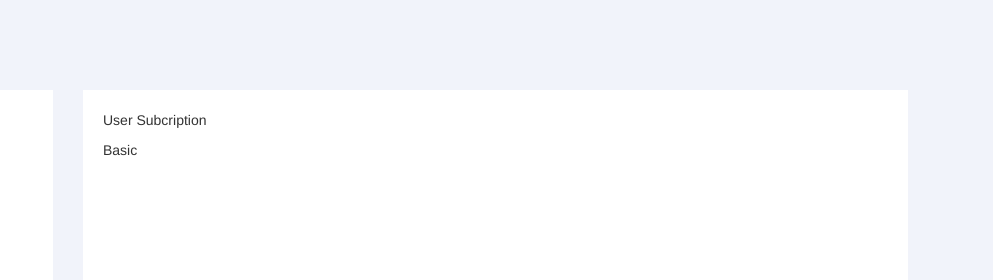
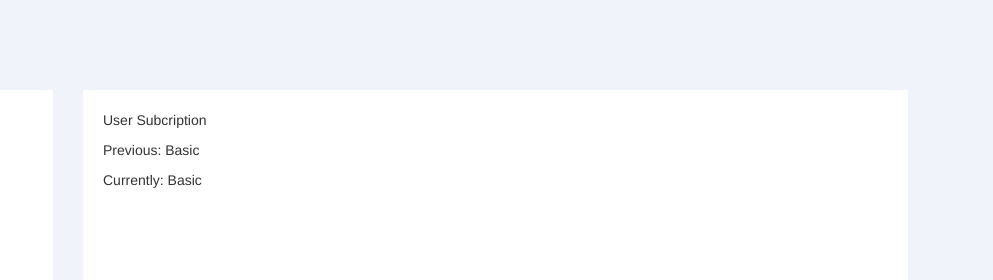
Before and after one commit to KingDzx/CloudFinalProject, a website: page pages/Profile_Page.html in a window 1280 px wide. Both pictures are taken after a click on the button "Change". Shown: the top 280 px of the page, 287-1280 px from the left. Drawn offline with nearby package versions, Linux system fonts and the light colour scheme.

Commit message:
Allow user to see previous subscription

```diff
--- a/pages/Profile_Page.html
+++ b/pages/Profile_Page.html
@@ -68,7 +68,8 @@
             <div class="col-md-9">
                 <div class="profile-content">
                     <p>User Subcription</p>
-                   <p id="subscription">Basic</p>
+                    <p id="prevSub">Previous: </p>
+                    <p id="subscription">Currently: Basic</p>
                 </div>
 
 
@@ -95,7 +96,10 @@
     <script>
         function myFunction() {
             var choice = document.getElementById("subscriptionChoice");
-            var x = document.getElementById("subscription").innerHTML = choice.value;
+            var prev = document.getElementById("subscription").innerHTML.split(" ");
+            console.log(prev[1])
+            var x = document.getElementById("subscription").innerHTML = "Currently: " + choice.value;
+            var v = document.getElementById("prevSub").innerHTML = "Previous: " + prev[1];
         }
     </script>
 
```
